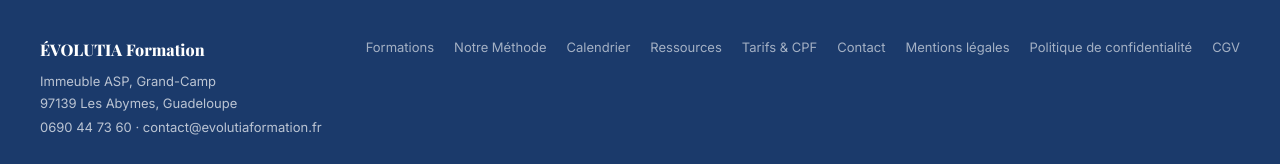
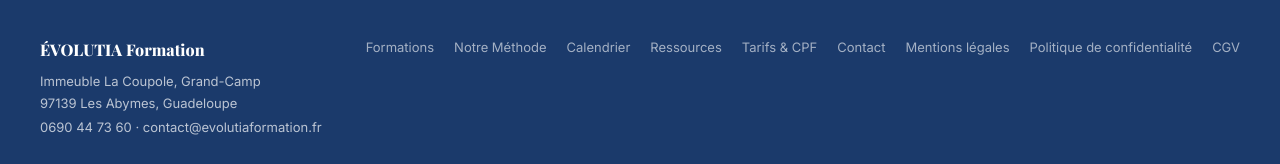
Before and after one commit to jmd971/evolutia, a Next.js app: page /cgv in a window 1280 px wide. Shown: the part 4446-4610 px from the top of the page. Built offline with nearby package versions, Linux system fonts and the light colour scheme.

Commit message:
Adresse : Immeuble La Coupole (ex Immeuble ASP)

```diff
--- a/app/components/Footer.tsx
+++ b/app/components/Footer.tsx
@@ -6,7 +6,7 @@ export default function Footer() {
       <div style={{ maxWidth: 1200, margin: "0 auto", display: "flex", flexWrap: "wrap", gap: 32, justifyContent: "space-between" }}>
         <div>
           <div style={{ fontFamily: "'Playfair Display', serif", fontWeight: 800, fontSize: 16, color: "white", marginBottom: 8 }}>ÉVOLUTIA Formation</div>
-          <p style={{ margin: "0 0 4px", lineHeight: 1.7 }}>Immeuble ASP, Grand-Camp<br />97139 Les Abymes, Guadeloupe</p>
+          <p style={{ margin: "0 0 4px", lineHeight: 1.7 }}>Immeuble La Coupole, Grand-Camp<br />97139 Les Abymes, Guadeloupe</p>
           <p style={{ margin: 0 }}>0690 44 73 60 · contact@evolutiaformation.fr</p>
         </div>
         <div style={{ display: "flex", gap: 20, flexWrap: "wrap", alignItems: "flex-start" }}>
```
